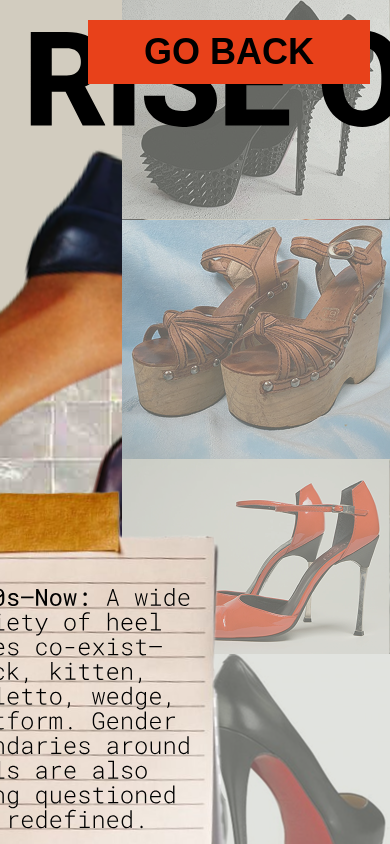
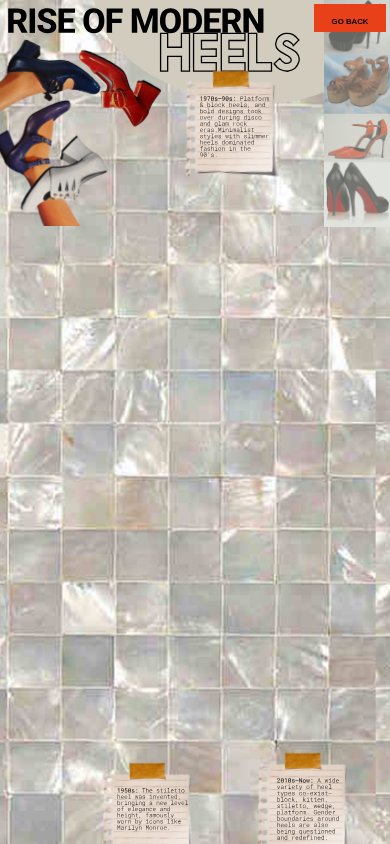
Before and after one commit to aeiouhmed/heels-of-time, a React (Create React App) app: page /home/rise in a window 390 px wide. Built offline with nearby package versions, Linux system fonts and the light colour scheme.

Commit message:
made responsive rise page

```diff
--- a/src/index.js
+++ b/src/index.js
@@ -13,7 +13,7 @@ const root = ReactDOM.createRoot(document.getElementById('root'));
 root.render(
   <React.StrictMode>
     <BrowserRouter>
-      <App />
+    <App />
     </BrowserRouter>
   </React.StrictMode>
 );
--- a/src/risePage.css
+++ b/src/risePage.css
@@ -1,107 +1,115 @@
 .bg {
     background-image: url('/public/risePage/bg.png');
+    background-size: cover;
+    background-repeat: no-repeat;
+    background-position: center center;
+    min-height: 100vh;
+    width: 100vw;
     position: fixed;
-    width: 100vw;
-    height: 100vh;
     top: 0;
     left: 0;
     z-index: 0;
-    overflow: hidden;
 }
 
 .title {
     position: absolute;
-    top: 30px;
-    left: 30px;
-    width: 1129.24px;
+    top: 2vw;
+    left: 2vw;
+    width: 75vw;
     z-index: 5;
 }
 
 .heel-2 {
     position: absolute;
-    top: 0px;
-    left: 0px;
-    width: 700px;
-    z-index: 2;
+    top: 0;
+    left: 0;
+    width: 47vw;
+    z-index: 6;
 }
 
 .ellipse {
     position: absolute;
-    top: 0px;
-    right: 70px;
-    width: 1071.68px;
+    top: 0vw;
+    right: 4vw;
+    width: 72vw;
     z-index: 1;
     pointer-events: none;
 }
 
 .heels {
     position: absolute;
-    top: 0px;
-    right: 0px;
-    width: 290;
+    top: 0;
+    right: 0;
+    width: 17vw;
     z-index: 3;
 }
 
-.text-1 {
+.note {
   position: absolute;
-    bottom: 15px;
-    right: 200px;
-    width: 240px;
-    z-index: 6;
+  width: 400px;
+  max-width: 90vw;
+  display: flex;
+  align-items: center;
+  justify-content: center;
 }
 
-.text-2 {
+.note-img {
   position: absolute;
-    bottom: 50px;
-    left: 450px;
-    width: 280px;
-    z-index: 6;
+  width: 100%;
+  height: auto;
+  left: 0;
+  top: 0;
+  z-index: 1;
+  object-fit: contain;
+  pointer-events: none;
 }
 
-.text-3 {
+.note-text-img {
   position: absolute;
-    bottom: 245px;
-    right: 470px;
-    width: 270px;
-    z-index: 6;
+  width: 80%;
+  max-width: 95%;
+  height: auto;
+  z-index: 2;
+  margin: 0 auto;
+  display: block;
+  pointer-events: none;
 }
 
 .note-1 {
   position: absolute;
-    bottom: -40px;
-    right: 100px;
-    width: 510px;
-    z-index: 5;
+  bottom: 27.5vw;
+  right: 6.5vw;
+  width: 34vw;
+  z-index: 6;
 }
 
 .note-2 {
   position: absolute;
-    bottom: 0px;
-    left: 300px;
-    width: 510px;
-    z-index: 1;
+  bottom: 25vw;
+  left: 19.7vw;
+  width: 34vw;
+  z-index: 5;
 }
-
 .note-3 {
   position: absolute;
-    top: 214px;
-    left: 620px;
-    width: 510px;
-    z-index: 4;
+  top: 14vw;
+  right: 25vw;
+  width: 34vw;
+  z-index: 5;
 }
 
 .go-back-btn {
     position: absolute;
-    top: 20px;
-    right: 20px;
+    top: 1vw;
+    right: 1vw;
     background-color: #E8411A;
-    padding: 10px 50px;
+    padding: 1vw 3vw;
     z-index: 6;
     transition: all 0.3s ease;
 }
 
 .go-back-btn button {
-    font-size: 36px;
+    font-size: 2vw;
     font-weight: bold;
     color: black;
     background: none;
@@ -119,3 +127,36 @@
     transform: scale(1.05);
     background-color: #ba3416;
 }
+
+/* @media (max-width: 900px) {
+  .note-1, .note-2, .note-3 {
+    width: 80vw;
+    left: 10vw !important;
+    bottom: auto;
+    top: 30vw;
+    max-width: none;
+  }
+  .note-2 { top: 55vw; }
+  .note-3 { top: 80vw; }
+} */
+
+.note-1 .note-text-img {
+  width: 47%;
+  max-width: 95%;
+  bottom: -26.5vw;
+  right: 6.6vw;
+}
+
+.note-2 .note-text-img {
+  width: 54%;
+  max-width: 95%;
+  bottom: -21.7vw;
+  left: 10.2vw;
+}
+
+.note-3 .note-text-img {
+  width: 52%;
+  max-width: 95%;
+  top: 10.5vw;
+  left: 10.2vw;
+}
--- a/src/risePage.js
+++ b/src/risePage.js
@@ -16,12 +16,18 @@ function RisePage () {
           <img src="/risePage/heels.png" className="heels"/>
           <img src="/risePage/heels-2.svg" className="heel-2"/>
           <img src="/risePage/title.svg" className="title"/>
-          <img src="/risePage/note-1.svg" className="note-1"/>
-          <img src="/risePage/note-2.svg" className="note-2"/>
-          <img src="/risePage/note-3.svg" className="note-3"/>
-          <img src="/risePage/text-1.svg" className="text-1"/>
-          <img src="/risePage/text-2.svg" className="text-2"/>
-          <img src="/risePage/text-3.svg" className="text-3"/>
+          <div className="note note-1">
+            <img src="/risePage/note-1.svg" alt="" className="note-img" />
+            <img src="/risePage/text-1.svg" alt="" className="note-text-img" />
+          </div>
+          <div className="note note-2">
+            <img src="/risePage/note-2.svg" alt="" className="note-img" />
+            <img src="/risePage/text-2.svg" alt="" className="note-text-img" />
+          </div>
+          <div className="note note-3">
+            <img src="/risePage/note-3.svg" alt="" className="note-img" />
+            <img src="/risePage/text-3.svg" alt="" className="note-text-img" />
+          </div>
           <div className="go-back-btn">
             <button onClick={goBack}>GO BACK</button>
           </div>
```
Also changed, not shown: public/risePage/bg.png. Lines whose indentation alone changed are shown as unchanged.
